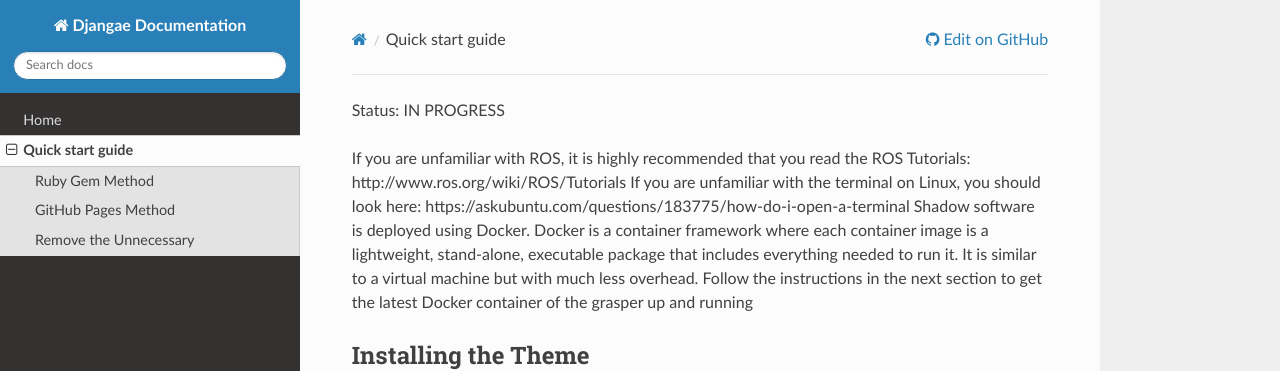
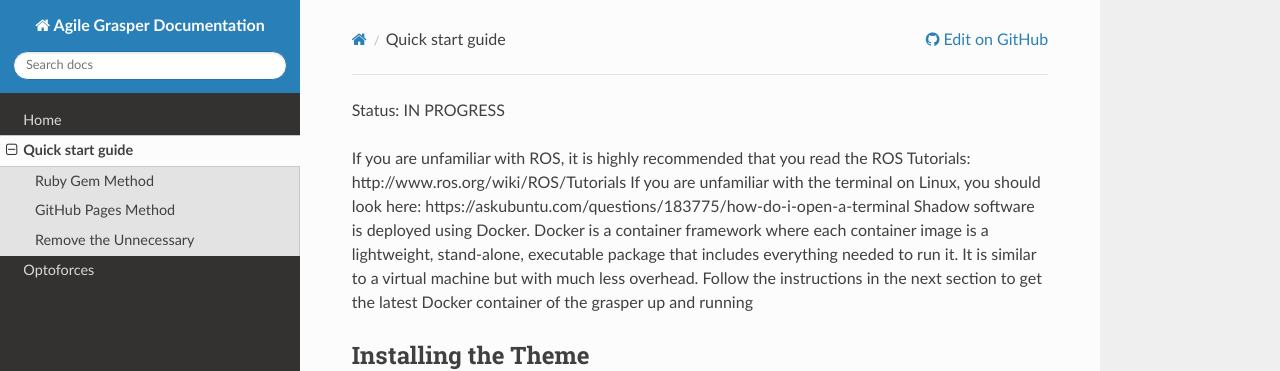
Before and after one commit to beatrizleon/documentation, an MkDocs documentation site: the page built from docs/quick_start_guide.md, in a window 1280 px wide. Shown: the top 371 px of the page. Built offline with MkDocs 1.6.1, drawn with Linux system fonts in a browser that asks for light colours; nearby versions of some CDN libraries; old or Windows-style settings are respelled for this version of MkDocs.

Commit message:
Update mkdocs.yml

```diff
--- a/mkdocs.yml
+++ b/mkdocs.yml
@@ -1,7 +1,8 @@
-site_name: Djangae Documentation
+site_name: Agile Grasper Documentation
 repo_url: https://github.com/beatrizleon/documentation
 pages:
 - Home: index.md
 - Quick start guide: quick_start_guide.md
+- Optoforces: optoforce/docs/Readme.md
 
 theme: readthedocs
```
